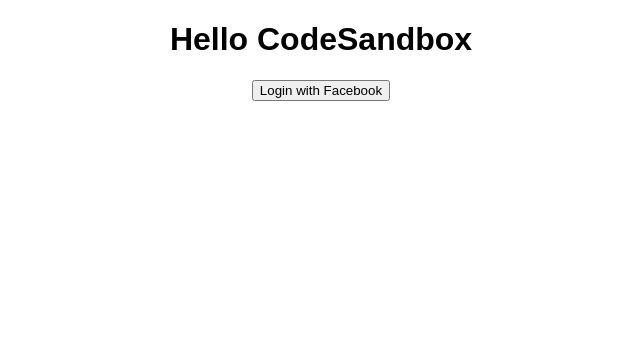
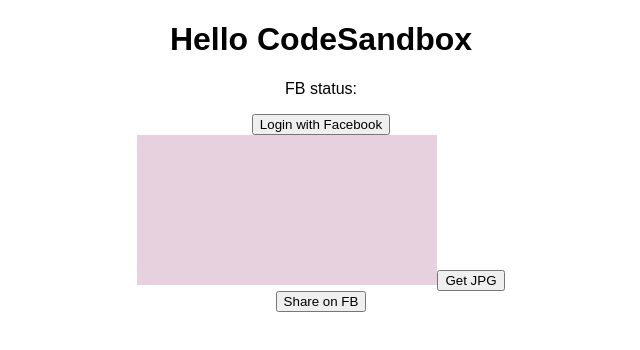
Before and after one commit to aech12/postToFb, a React (Create React App) app: page / in a window 1280 px wide. Shown: the top 350 px of the page, without its empty margins (319-959 px from the left). Built offline with nearby package versions, Linux system fonts and the light colour scheme.

Commit message:
Adding FB posting through formdata

```diff
--- a/src/App.js
+++ b/src/App.js
@@ -1,6 +1,9 @@
 import "./styles.css";
 import { useState, useEffect, useCallback } from "react";
 import { useInitFbSDK } from "./fb-hooks";
+import Canvas from "./CanvasComponent";
+
+import * as data from "./data";
 
 export default function App() {
   const [fbUserAccessToken, setFbUserAccessToken] = useState();
@@ -31,12 +34,38 @@
     });
   }, []);
 
+  const shareOnFb = async () => {
+    const canvasBlobFromBase64 = await fetch(data.jpg)
+      .then((res) => res.blob())
+      .then(console.log);
+
+    const fileReader = new FileReader();
+    fileReader.onloadend = async () => {
+      const photoData = canvasBlobFromBase64;
+      const formData = new FormData();
+
+      formData.append("access_token", fbUserAccessToken);
+      formData.append("source", photoData);
+      formData.append("message", "some status message");
+
+      let response = await fetch(`https://graph.facebook.com/me/photos`, {
+        body: formData,
+        method: "post"
+      });
+      response = await response.json();
+      console.log(response);
+    };
+  };
+
   return (
     <div className="App">
       <h1>Hello CodeSandbox</h1>
+      <p>FB status: {fbUserAccessToken}</p>
       <button onClick={logInToFB} className="btn confirm-btn">
         Login with Facebook
       </button>
+      <Canvas />
+      <button onClick={() => shareOnFb()}>Share on FB</button>
     </div>
   );
 }
--- /dev/null
+++ b/src/CanvasComponent.jsx
@@ -0,0 +1,27 @@
+import "./styles.css";
+import { useState, useEffect, useCallback, useRef } from "react";
+
+export default function App({ props }) {
+  const canvasRef = useRef(null);
+
+  useEffect(() => {
+    const canvas = canvasRef.current;
+    const context = canvas.getContext("2d");
+    //Our first draw
+    context.fillStyle = "#e8d1de";
+    context.fillRect(0, 0, context.canvas.width, context.canvas.height);
+  }, []);
+
+  const getJpg = () => {
+    var dataURL = canvasRef.current.toDataURL("image/jpeg");
+    console.log("url", dataURL);
+  };
+
+  return (
+    <div>
+      <canvas ref={canvasRef} {...props} />
+      <button onClick={() => getJpg()}>Get JPG</button>
+      {/* <img src="" /> */}
+    </div>
+  );
+}
```
Also changed, not shown: src/data.js (added, +2 -0 lines), 1 other file (tests, documents, lock files or other folders).
